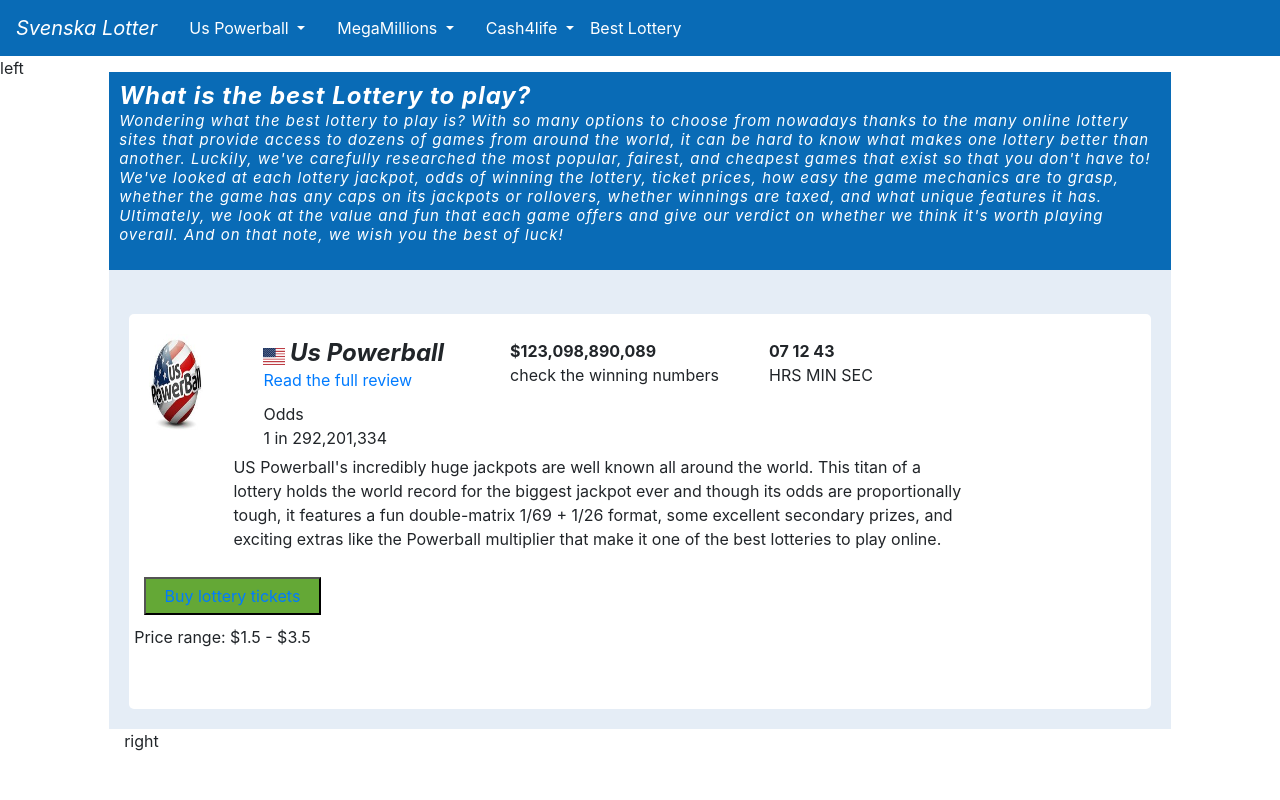
After one commit to yosefLotter/affiliate, a Django app: page /best_lottery/ in a window 1280 px wide. The commit adds this page. Run offline with Django 3.2, Linux system fonts and the light colour scheme; some libraries are stand-ins or nearby versions.

Commit message:
Added new page

```diff
--- a/affiliate/affiliate/settings.py
+++ b/affiliate/affiliate/settings.py
@@ -25,7 +25,7 @@
 # SECURITY WARNING: don't run with debug turned on in production!
 DEBUG = True
 
-ALLOWED_HOSTS = ['yoseflotter.pythonanywhere.com']
+ALLOWED_HOSTS = []
 
 
 
--- a/affiliate/assets/style.css
+++ b/affiliate/assets/style.css
@@ -8,7 +8,9 @@
 }
 
 
-
+#color{
+	background-color:#096BB6;
+}
 
 
 .dropdown-item a{
@@ -35,7 +37,7 @@
 #header h4{
 	margin:0px;
 	padding:5px;
-	background-color:#28A745;
+	background-color:#096BB6;
 	border-radius:2px;
 	box-shadow: 5px 5px grey;
 	color:white;
@@ -63,3 +65,78 @@
 	box-shadow: 5px 5px grey;
 	border-radius:2px;
 }
+
+
+
+/* page lotteries */
+.welcome{
+	background-color:#096BB6;
+}
+
+.welcome_content{
+
+	padding:10px;
+	color:white;
+	font-size:15px;
+	font-style:italic;
+	letter-spacing:1px;
+	line-height:19px;
+}
+
+.welcome_content h4{
+	font-weight:bold;
+		margin:0px;
+}
+
+
+/* List of lotteries */
+
+
+.row ul{
+
+	margin:5px;
+	list-style: none;
+}
+
+
+.lottery_box{
+	padding:20px;
+	background-color: #E5EDF6;
+
+}
+
+.lottery{
+	background-color:white;
+	padding:20px;
+	border-radius:5px;
+}
+
+
+#lottery_logo{
+	display: block;
+  	margin-left: auto;
+  	margin-right: auto;
+  	width: 50%;
+	height:100px;
+	width:100px;
+	max-height:100px;
+	max-width:100%;
+}
+
+#us_svg{
+	width:22px;
+
+}
+
+
+.right{
+	float:left;
+}
+
+.ticket_button{
+	margin:10px;
+	padding:5px;
+	background-color:#64A836;
+	color:white;
+	width:100%;
+}
--- /dev/null
+++ b/affiliate/website/templates/best_lottery.html
@@ -0,0 +1,123 @@
+
+{% extends 'base.html' %}
+{% block content %}
+
+
+	<div class="row">
+
+		<div class="col-sm-1">
+			<p>
+				left
+			</p>
+		</div>
+
+		<div class="col-sm-10">
+
+			<div class="welcome mt-3">
+
+				<div class="welcome_content">
+					<h4> What is the best Lottery to play? </h4>
+					<p>
+						Wondering what the best lottery to play is? With so many options to choose from nowadays thanks to the many online lottery sites that provide access to dozens of games from around the world, it can be hard to know what makes one lottery better than another. Luckily, we've carefully researched the most popular, fairest, and cheapest games that exist so that you don't have to! We've looked at each lottery jackpot, odds of winning the lottery, ticket prices, how easy the game mechanics are to grasp, whether the game has any caps on its jackpots or rollovers, whether winnings are taxed, and what unique features it has. Ultimately, we look at the value and fun that each game offers and give our verdict on whether we think it's worth playing overall. And on that note, we wish you the best of luck!
+					</p>
+				</div>
+			</div>
+
+			<div class="lotteries_list">
+				<div class="lottery_box">
+					<br>
+					<div class="lottery">
+						<div class="row">
+
+							<div class="col-sm-1">
+								<img src="/static/us-powerball-logo-150x150.jpg" id="lottery_logo">
+							</div>
+
+
+
+								<div class="col-sm-9" >
+									<div class="row">
+										<ul class="list">
+											<li><img src="/static/us.svg" id="us_svg"> <h4 class="mr-3" style="display:inline;"><b style="font-style:italic;">Us Powerball</b></li>
+											<li><a href="{% url 'website:us_powerball' %}"> Read the full review</a></li>
+										</ul>
+
+										<ul>
+											<li><b>$123,098,890,089</b></li>
+											<li> check the winning numbers</li>
+										</ul>
+
+
+										<ul>
+											<li><b>07 12 43</b></li>
+											<li> HRS MIN SEC</li>
+										</ul>
+										<div class="odds">
+											<ul>
+												<li>Odds</li>
+												<li> 1 in 292,201,334</li>
+											</ul>
+										</div>
+
+									</div>
+										<p>
+											US Powerball's incredibly huge jackpots are well known all around the world. This titan of a lottery holds the world record for the biggest jackpot ever and though its odds are proportionally tough, it features a fun double-matrix 1/69 + 1/26 format, some excellent secondary prizes, and exciting extras like the Powerball multiplier that make it one of the best lotteries to play online.
+										</p>
+								</div>
+
+								<div class="right">
+									<button class="ticket_button"><a href="https://www.powerball.com/" target="blank">  Buy lottery tickets </a></button>
+									<p> Price range: $1.5 - $3.5 </p>
+								</div>
+
+
+
+
+
+
+
+					</div>
+					<br>
+
+				</div>
+			</div>
+
+
+
+
+
+
+
+
+
+
+
+
+
+
+
+
+
+
+
+
+
+
+
+
+
+
+
+
+		</div>
+
+
+		<div class="col-sm-1">
+			<p>
+				right
+			</p>
+		</div>
+	</div>
+
+
+{%endblock%}
--- a/affiliate/website/templates/navbar.html
+++ b/affiliate/website/templates/navbar.html
@@ -1,4 +1,4 @@
-<nav class="navbar navbar-expand-lg navbar-light bg-success">
+<nav id="color" class="navbar navbar-expand-lg navbar-light">
   <a class="navbar-brand" href="/" style="color:white;  font-style: italic;">Svenska Lotter </a>
   <button class="navbar-toggler" type="button" data-toggle="collapse" data-target="#navbarNavDropdown" aria-controls="navbarNavDropdown" aria-expanded="false" aria-label="Toggle navigation">
     <span class="navbar-toggler-icon"></span>
@@ -43,6 +43,8 @@
         </div>
       </li>
 
+
+      <a href="{% url 'website:best_lottery' %}" style="color:white"> Best Lottery </a>
     </ul>
   </div>
 </nav>
--- a/affiliate/website/urls.py
+++ b/affiliate/website/urls.py
@@ -11,6 +11,7 @@
 	path('us_powerball/', views.us_powerball, name="us_powerball"),
 	path('mega_millions/', views.mega_millions, name="mega_millions"),
 	path('cash4life/', views.cash4life, name="cash4life"),
+	path('best_lottery/', views.best_lottery, name="best_lottery"),
 
 	path('winner/', views.winners, name="winners"),
 	path('winner/<int:article_id>/', views.winner_article, name="winners"),
--- a/affiliate/website/views.py
+++ b/affiliate/website/views.py
@@ -26,6 +26,9 @@
 def cash4life(request):
 	return render(request, 'cash4life.html')
 
+def best_lottery(request):
+	return render(request, 'best_lottery.html')
+
 def winners(request):
 	winners = Winner.objects.all()
 	context = {
```
Also changed, not shown: affiliate/assets/us-powerball-logo-150x150.jpg (added), affiliate/assets/us.svg (added).
